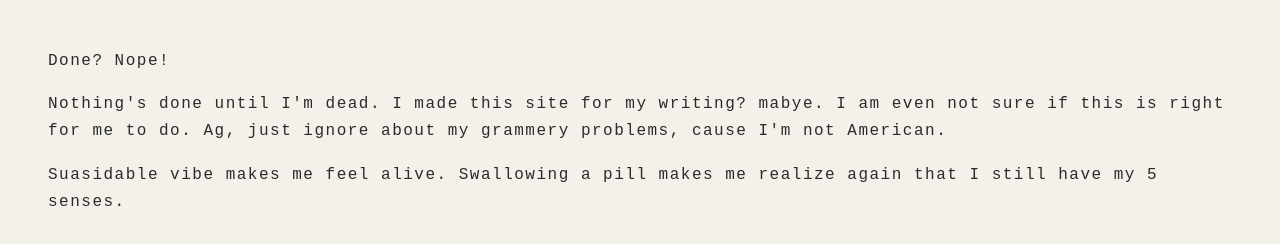
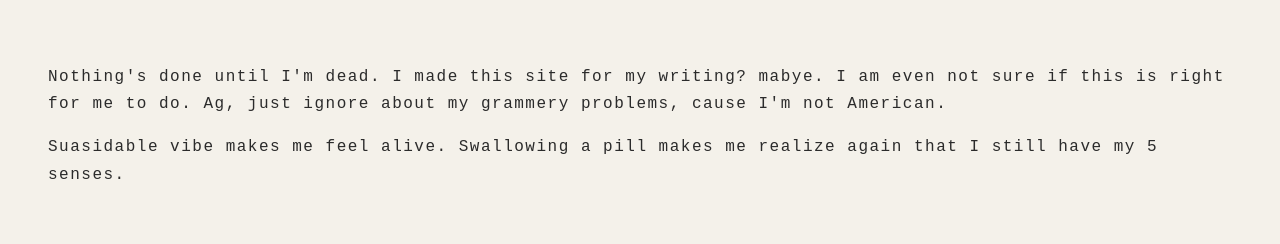
Before and after one commit to eunseo110800-jpg/done-by-myself, a plain HTML site: page index.html in a window 1280 px wide. Drawn offline with Linux system fonts and the light colour scheme.

Commit message:
Modify title header in index.html
Added an ID to the title header and removed the header text.

```diff
--- a/index.html
+++ b/index.html
@@ -7,7 +7,7 @@
     <link rel="stylesheet" href="style.css">
 </head>
 <body>
-    <hl>Done? Nope!</hl>
+    <hl id="title"></hl>
     <p>Nothing's done until I'm dead. I made this site for my writing? mabye. I am even not sure if this is right for me to do. Ag, just ignore about my grammery problems, cause I'm not American.</p>
     <p>Suasidable vibe makes me feel alive. Swallowing a pill makes me realize again that I still have my 5 senses.</p>
     <script src="script.js"></script>
```
